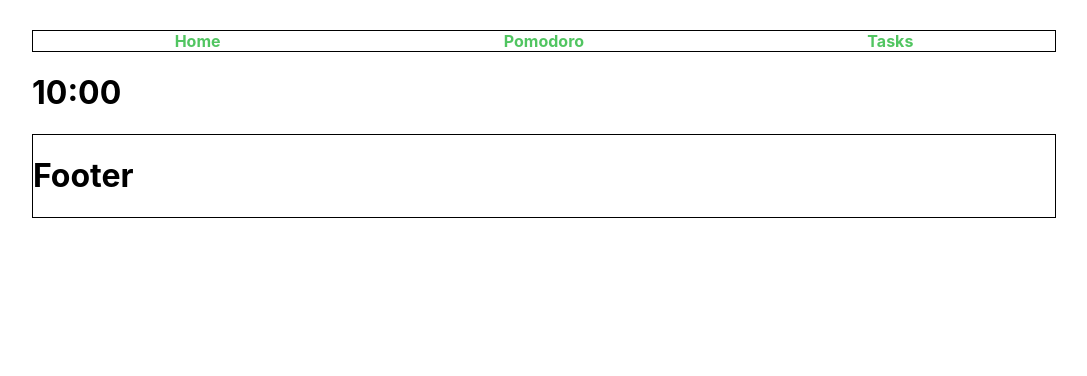
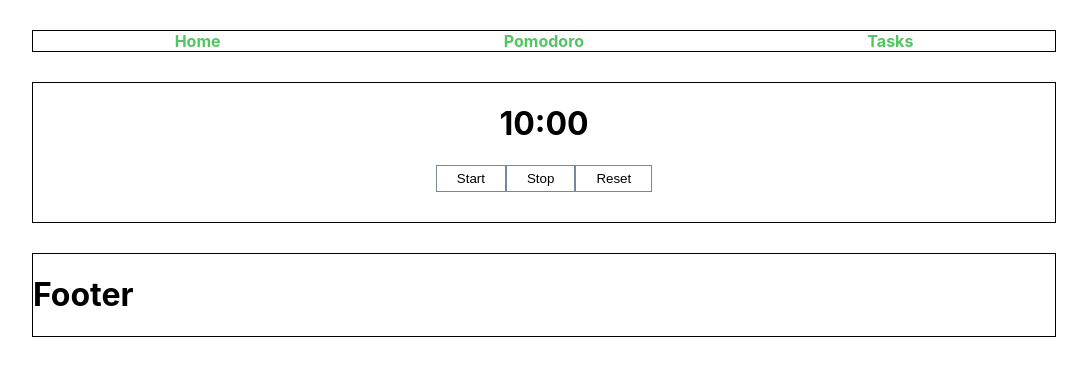
Before and after one commit to derekktor/tracker-react, a React (Create React App) app: page /pomodoro in a window 1280 px wide. Shown: the top 376 px of the page, without its empty margins (96-1183 px from the left). Built offline with nearby package versions, Linux system fonts and the light colour scheme.

Commit message:
Finish basic layout styling

```diff
--- a/src/App.css
+++ b/src/App.css
@@ -13,18 +13,49 @@ a:hover {
   color: var(--dgreen);
 }
 
+button {
+  background-color: white;
+  padding: 5px 20px;
+  border: 1px solid lightslategray;
+  cursor: pointer;
+  transition: .2s all ease-in-out;
+}
+
+button:hover {
+  background-color: var(--dgreen);
+  color: white;
+}
+
 .app {
   width: 80vw;
   margin: 30px auto;
+  display: flex;
+  flex-direction: column;
+  gap: 30px;
+}
+
+.app > * {
+  border: 1px solid black;
 }
 
 .header {
   display: flex;
   flex-direction: row;
   justify-content: space-around;
-  border: 1px solid black;
+}
+
+.pomodoro-container {
+  display: flex;
+  flex-flow: column wrap;
+  align-items: center;
+  margin-bottom: 30px;
+}
+
+.buttons {
+  display: flex;
+  flex-flow: row wrap;
+  align-items: center;
 }
 
 .footer {
-  border: 1px solid black;
 }
--- a/src/components/Pomodoro.js
+++ b/src/components/Pomodoro.js
@@ -1,12 +1,16 @@
-import React from 'react'
-import { Route } from "react-router-dom";
+import React from "react";
 
 const Pomodoro = () => {
-  return (
-    <div>
-        <h1>10:00</h1>
-    </div>
-  )
-}
+    return (
+        <div className="pomodoro-container">
+            <h1>10:00</h1>
+            <div className="buttons">
+                <button>Start</button>
+                <button>Stop</button>
+                <button>Reset</button>
+            </div>
+        </div>
+    );
+};
 
-export default Pomodoro
+export default Pomodoro;
```
